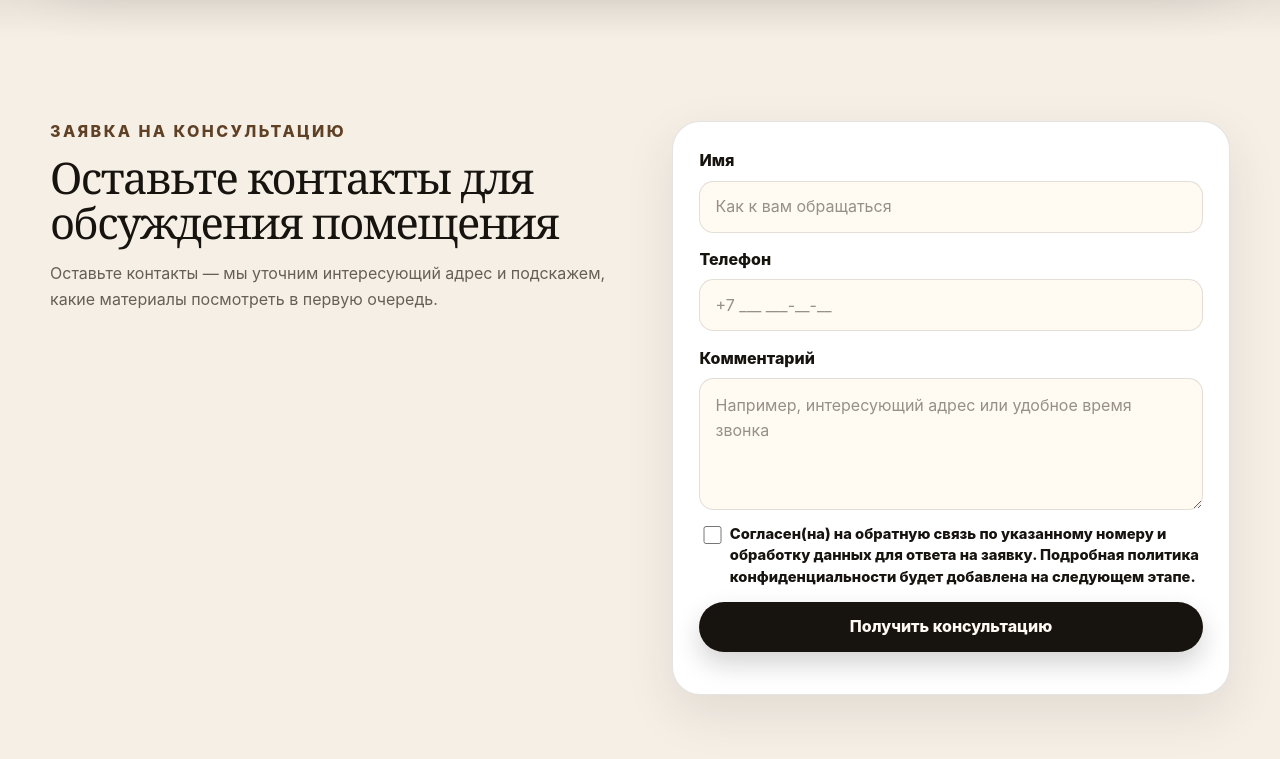
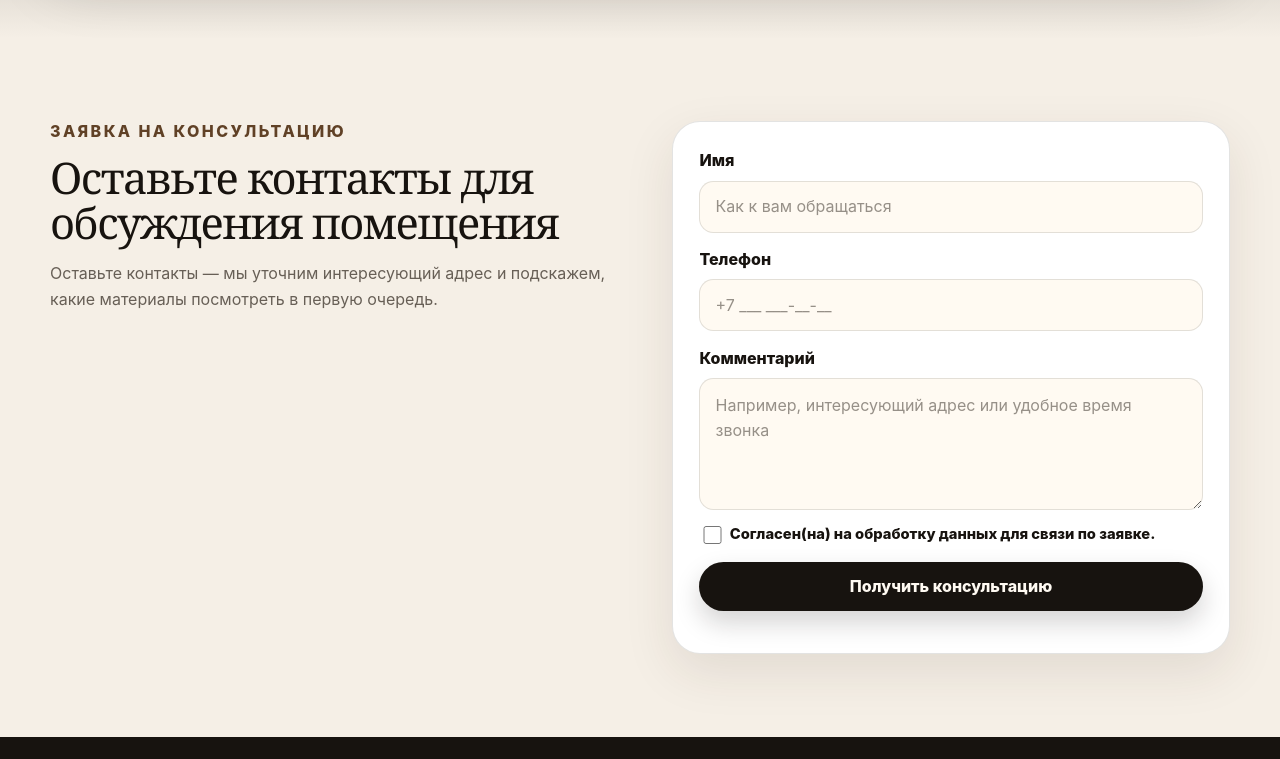
Before and after one commit to Mitronomik/mysiteA, an Astro site: page / in a window 1280 px wide. Shown: the part 8380-9139 px from the top of the page. Built offline with nearby package versions, Linux system fonts and the light colour scheme; Astro itself is replaced by a stand-in of ours.

Commit message:
Polish lead form consent text

```diff
--- a/src/components/LeadForm.astro
+++ b/src/components/LeadForm.astro
@@ -23,7 +23,7 @@ const statusScript = `
       </p>
     </div>
 
-    <form class="lead-form" id="lead-form" action="/lead.php" method="POST" novalidate>
+    <form class="lead-form" id="lead-form" action="/lead.php" method="POST">
       <div class="form-field">
         <label for="lead-name">Имя</label>
         <input
@@ -66,8 +66,7 @@ const statusScript = `
       <label class="checkbox-field" for="lead-consent">
         <input id="lead-consent" name="consent" type="checkbox" value="yes" required />
         <span>
-          Согласен(на) на обратную связь по указанному номеру и обработку данных для ответа на заявку.
-          Подробная политика конфиденциальности будет добавлена на следующем этапе.
+          Согласен(на) на обработку данных для связи по заявке.
         </span>
       </label>
 
```
